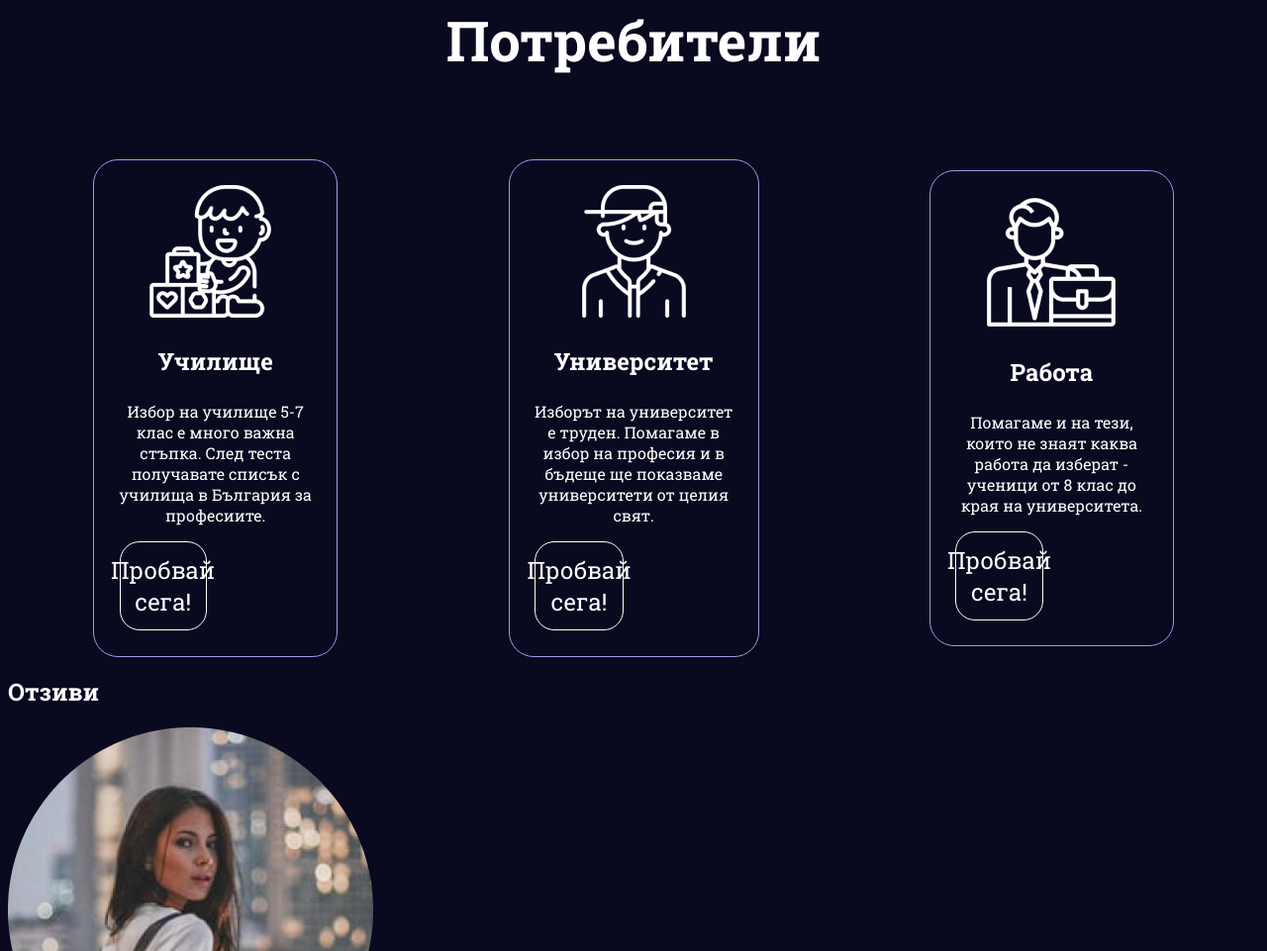
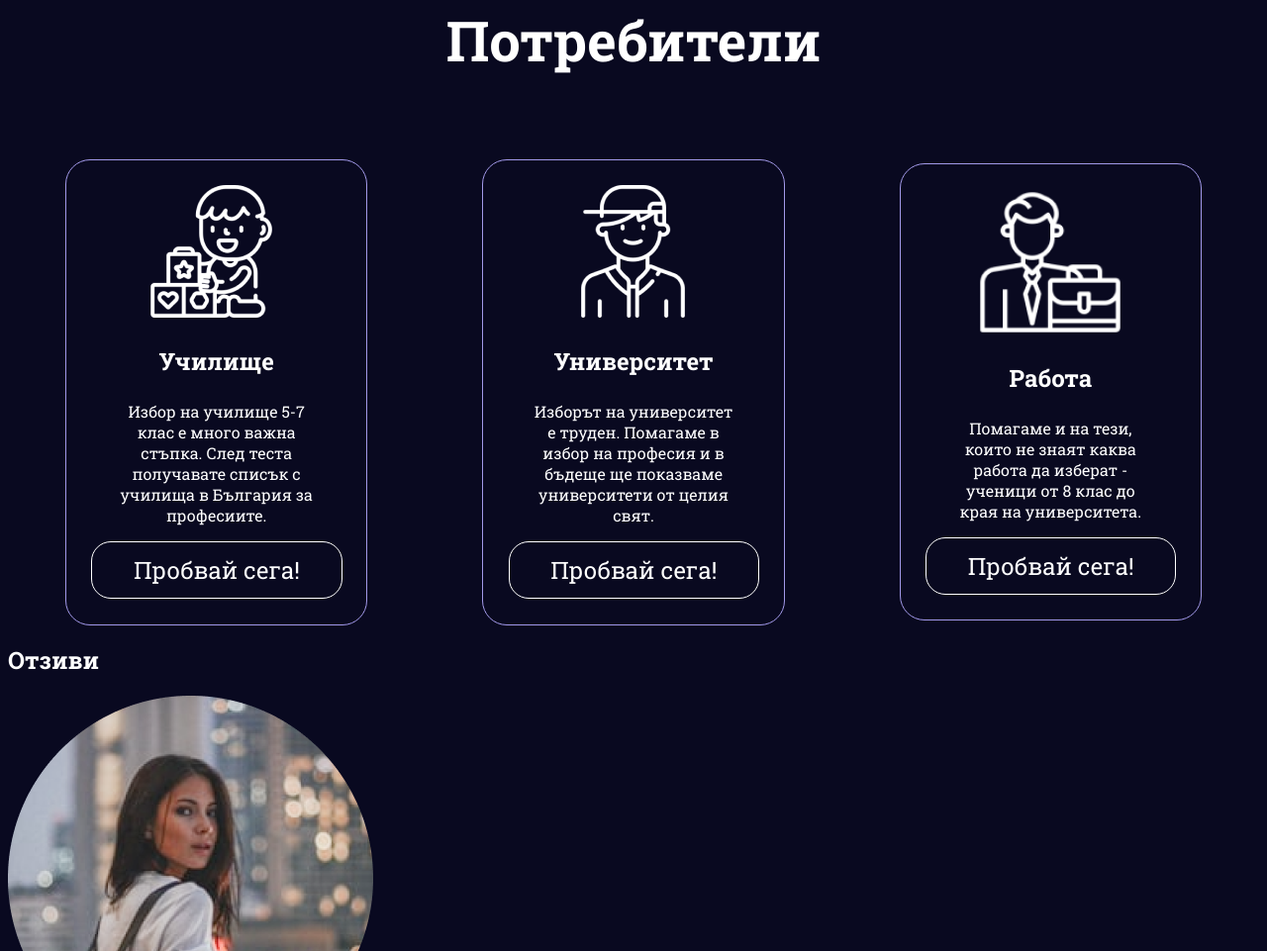
Before and after one commit to Svetoslav47/POFAT, a plain HTML site: page FrontEnd/MainPage/index.html in a window 1280 px wide. Shown: the part 2764-3725 px from the top of the page at 99% size. Drawn offline with Linux system fonts and the light colour scheme; files whose address does not match are found by name.

Commit message:
haleluya

```diff
--- a/FrontEnd/MainPage/styles.css
+++ b/FrontEnd/MainPage/styles.css
@@ -226,6 +226,7 @@ body{
   padding: 2%;
   margin-left: auto;
   margin-right: auto;
+  width: 20%;
   height: 100%;
 }
 
@@ -236,12 +237,18 @@ body{
 .groups a{
   text-decoration: none;
   color: unset;
+  width: 90%;
+  display: flex;
+  flex-direction: column;
+  justify-content: center;
+  align-items: center;
 }
 
 .group_2{
   border: solid 0.7px #A299E9;
   border-radius: 25px;
   padding: 2%;
+  width: 20%;
   margin-left: auto;
   margin-right: auto;
   height: 100%;
@@ -250,9 +257,14 @@ body{
   border: solid 0.7px #A299E9;
   border-radius: 25px;
   padding: 2%;
+  width: 20%;
   margin-left: auto;
   margin-right: auto;
-  height: 100%em;
+  height: 100%;
+}
+
+.group_3 img{
+  width: 57.8%;
 }
 
 /* SCROLLBAR*/
```
